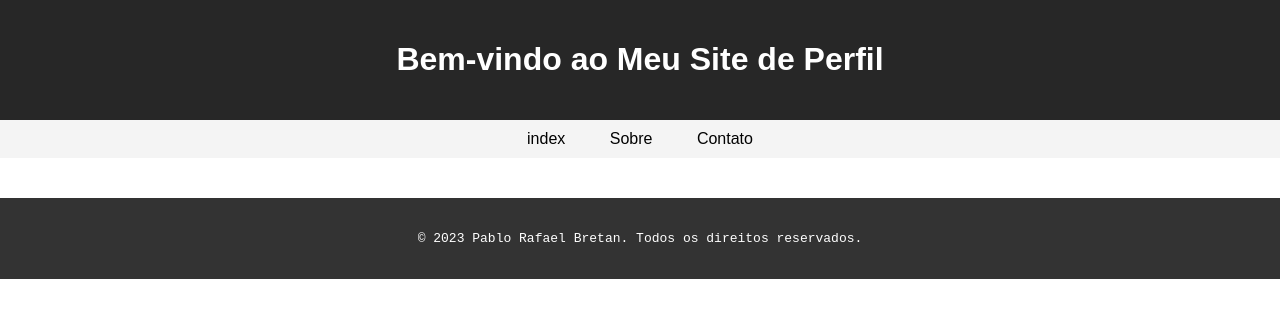
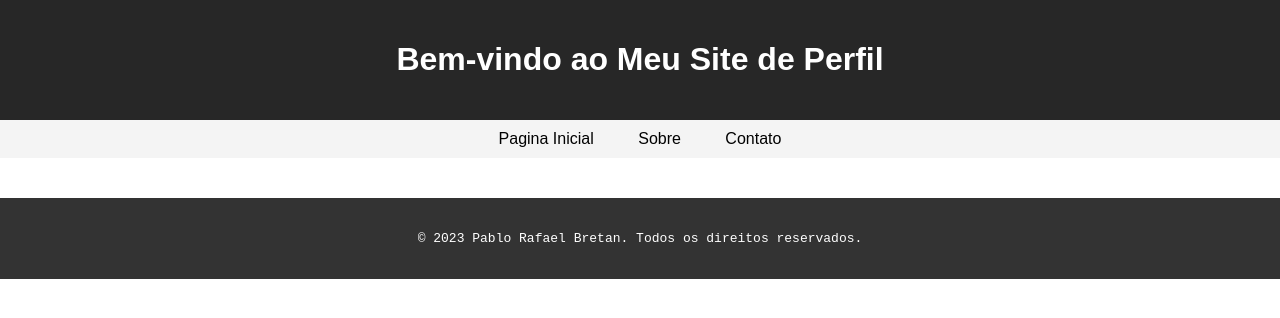
Before and after one commit to PABLOBRETAN/perfil, a plain HTML site: page index.html in a window 1280 px wide. Drawn offline with Linux system fonts and the light colour scheme.

Commit message:
Update index.html

```diff
--- a/index.html
+++ b/index.html
@@ -64,7 +64,7 @@
 
   <nav>
     <ul>
-      <li><a href="index.html">index</a></li>
+      <li><a href="index.html">Pagina Inicial</a></li>
       <li><a href="sobre.html">Sobre</a></li>
       <li><a href="contato.html">Contato</a></li>
     </ul>
```
